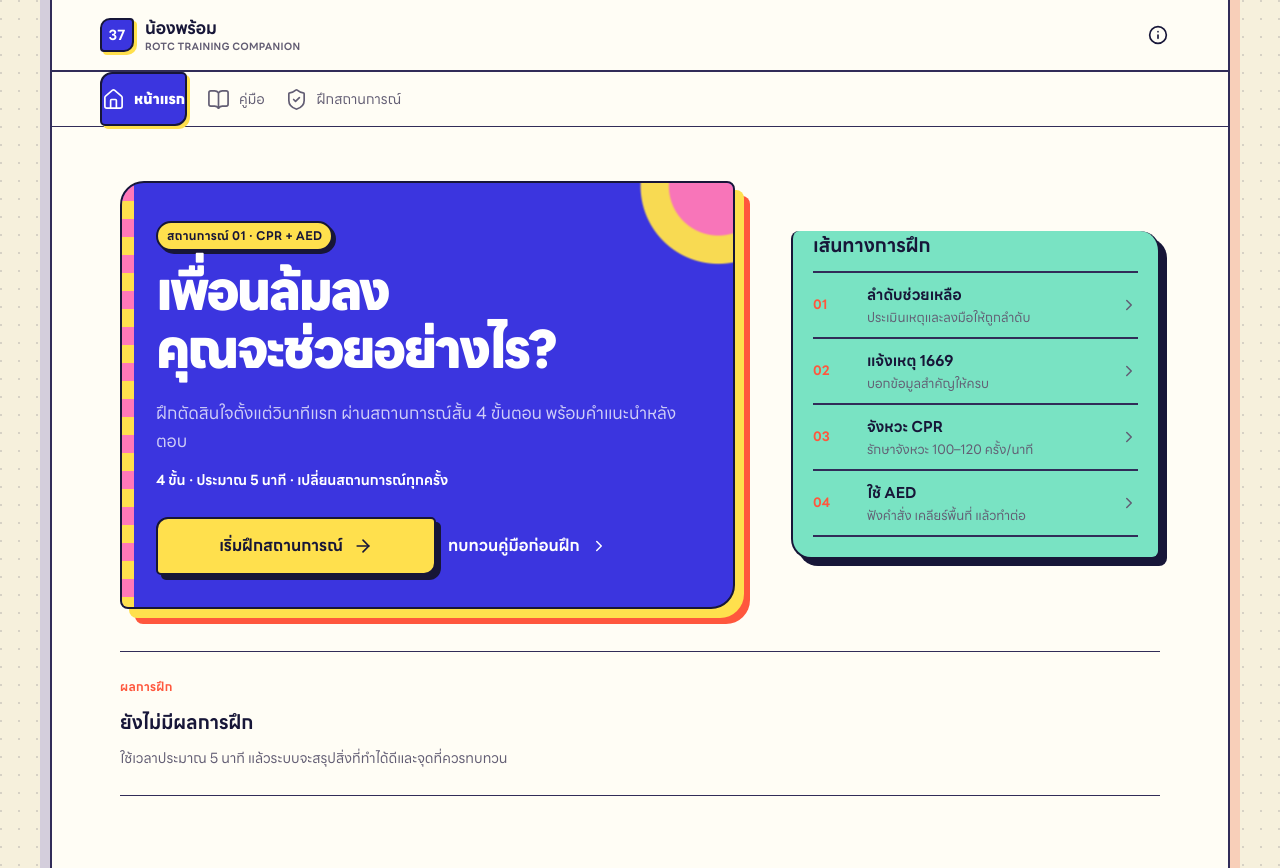
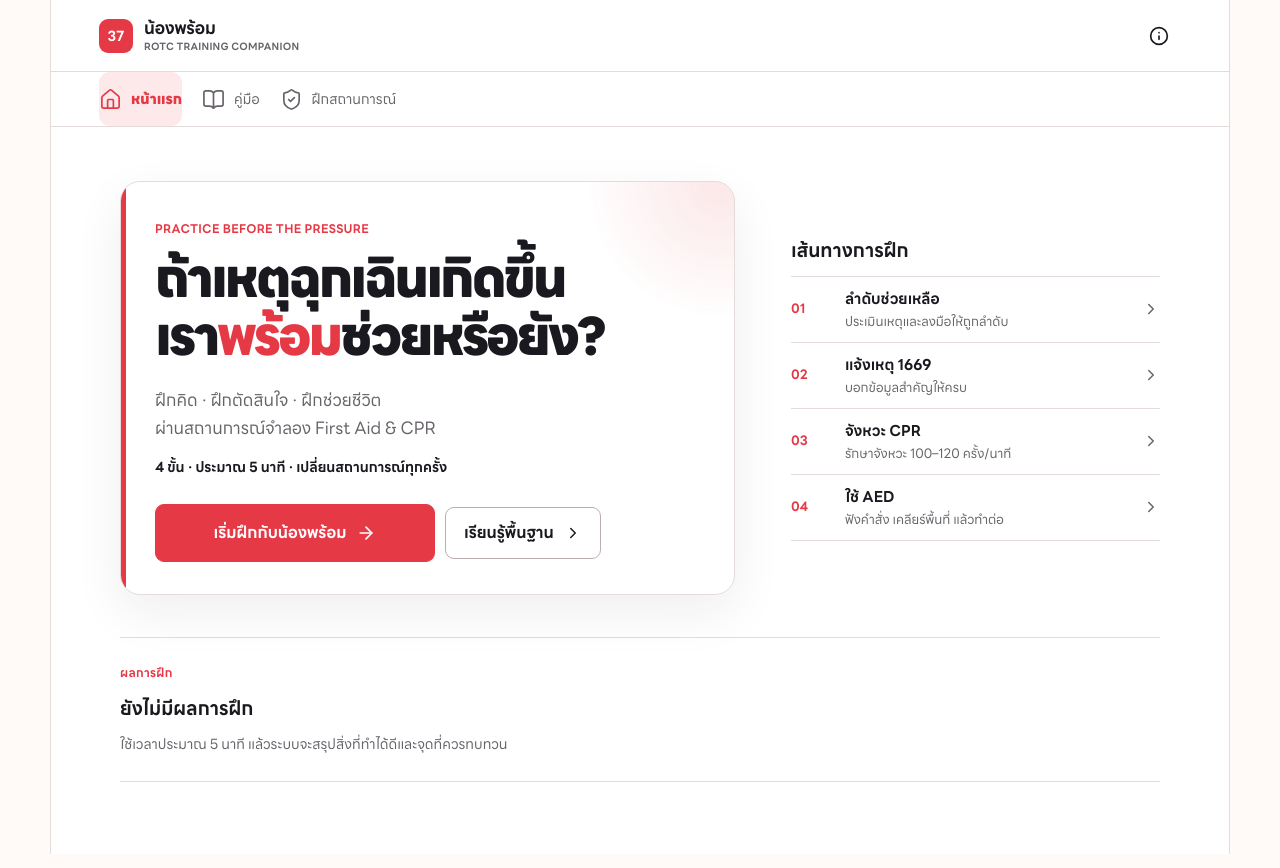
Before and after one commit to BeerBarnaby/rordor, a Next.js app: page / in a window 1280 px wide. Built offline with nearby package versions, Linux system fonts and the light colour scheme.

Commit message:
feat: balance minimal learning with maximal training moments

```diff
--- a/src/app/globals.css
+++ b/src/app/globals.css
@@ -1,27 +1,26 @@
 @import "tailwindcss";
 
 :root {
-  --color-paper: #f6f0dc;
-  --color-surface: #fffdf5;
-  --color-panel: #eee7d1;
-  --color-ink: #171638;
-  --color-ink-muted: #625d73;
-  --color-line: #312c58;
-  --color-line-strong: #171638;
-  --color-pine: #3b35df;
-  --color-pine-dark: #2721aa;
-  --color-signal: #ff573d;
-  --color-signal-pressed: #d83d29;
-  --color-signal-soft: #ffe0d8;
-  --color-success: #08775f;
-  --color-success-soft: #ccefe3;
-  --color-warning: #694500;
-  --color-warning-soft: #ffe681;
-  --color-danger: #bd2538;
-  --color-danger-soft: #ffd9df;
-  --color-pink: #ff78b8;
-  --color-mint: #79e3c3;
-  --color-acid: #ffe04d;
+  --color-paper: #fff9f7;
+  --color-surface: #ffffff;
+  --color-panel: #f7f4f2;
+  --color-ink: #19191f;
+  --color-ink-muted: #68636a;
+  --color-line: #e3dcda;
+  --color-line-strong: #b9afad;
+  --color-pine: #e63946;
+  --color-pine-dark: #bd2935;
+  --color-signal: #e63946;
+  --color-signal-pressed: #bd2935;
+  --color-signal-soft: #fde8ea;
+  --color-success: #14765f;
+  --color-success-soft: #e4f2ed;
+  --color-warning: #765100;
+  --color-warning-soft: #fff1cc;
+  --color-danger: #ba2533;
+  --color-danger-soft: #fce7e9;
+  --color-navy: #171d2f;
+  --color-blue-soft: #e8eef7;
   --radius-sm: 9px;
   --radius-md: 14px;
   --radius-lg: 20px;
@@ -49,9 +48,7 @@ html { background: var(--color-paper); }
 
 body {
   margin: 0;
-  background-color: var(--color-paper);
-  background-image: radial-gradient(circle at 1px 1px, rgb(23 22 56 / 0.14) 1px, transparent 0);
-  background-size: 18px 18px;
+  background: var(--color-paper);
   color: var(--color-ink);
   font: 400 16px/1.65 var(--font-line-seed), system-ui, sans-serif;
   -webkit-font-smoothing: antialiased;
@@ -71,8 +68,7 @@ button:disabled { cursor: not-allowed; opacity: 0.55; }
   min-height: 100dvh;
   margin: 0 auto;
   background: var(--color-surface);
-  border-inline: 2px solid var(--color-line);
-  box-shadow: 10px 0 0 rgb(255 87 61 / 0.22), -10px 0 0 rgb(59 53 223 / 0.18);
+  border-inline: 1px solid var(--color-line);
 }
 
 .app-header {
@@ -85,13 +81,13 @@ button:disabled { cursor: not-allowed; opacity: 0.55; }
   justify-content: space-between;
   gap: 16px;
   padding: 9px 20px;
-  border-bottom: 2px solid var(--color-line);
-  background: rgb(255 253 245 / 0.94);
+  border-bottom: 1px solid var(--color-line);
+  background: rgb(255 255 255 / 0.94);
   backdrop-filter: blur(16px);
 }
 
 .app-header[data-mode="standard"] {
-  background: var(--color-pine);
+  background: var(--color-navy);
   color: white;
   border-bottom-color: transparent;
 }
@@ -103,11 +99,10 @@ button:disabled { cursor: not-allowed; opacity: 0.55; }
   flex: 0 0 34px;
   display: grid;
   place-items: center;
-  border: 2px solid var(--color-ink);
-  border-radius: 10px 4px 10px 4px;
+  border: 0;
+  border-radius: 9px;
   color: white;
-  background: var(--color-pine);
-  box-shadow: 3px 3px 0 var(--color-acid);
+  background: var(--color-signal);
   font: 700 14px/1 var(--font-line-seed), system-ui, sans-serif;
 }
 .app-header[data-mode="standard"] .brand-stamp { color: var(--color-pine); background: white; border-color: white; }
@@ -151,9 +146,9 @@ button:disabled { cursor: not-allowed; opacity: 0.55; }
   display: grid;
   grid-template-columns: repeat(3, 1fr);
   padding: 7px 12px max(8px, env(safe-area-inset-bottom));
-  border-top: 2px solid var(--color-line);
-  background: rgb(255 253 245 / 0.96);
-  box-shadow: 0 -8px 0 rgb(255 224 77 / 0.32);
+  border-top: 1px solid var(--color-line);
+  background: rgb(255 255 255 / 0.96);
+  box-shadow: 0 -10px 30px rgb(23 23 31 / 0.05);
   backdrop-filter: blur(14px);
 }
 
@@ -180,7 +175,7 @@ button:disabled { cursor: not-allowed; opacity: 0.55; }
   background: var(--color-signal);
   transition: transform 160ms ease;
 }
-.nav-item[aria-current="page"] { color: white; font-weight: 800; border: 2px solid var(--color-ink); border-radius: 12px 5px 12px 5px; background: var(--color-pine); box-shadow: 3px 3px 0 var(--color-acid); }
+.nav-item[aria-current="page"] { color: var(--color-signal); font-weight: 800; border-radius: 11px; background: var(--color-signal-soft); }
 .nav-item[aria-current="page"]::before { display: none; }
 .nav-item svg { width: 23px; height: 23px; stroke-width: 1.75; }
 .nav-item[aria-current="page"] svg { animation: nav-pop 360ms cubic-bezier(0.2, 0.9, 0.3, 1.25); }
@@ -221,16 +216,16 @@ button:disabled { cursor: not-allowed; opacity: 0.55; }
   font-weight: 600;
   transition: background 150ms ease, border-color 150ms ease, transform 90ms ease;
 }
-.primary-button, .secondary-button { width: 100%; padding: 13px 18px; border-radius: 12px 5px 12px 5px; }
-.primary-button { color: white; background: var(--color-signal); border: 2px solid var(--color-ink); box-shadow: 5px 5px 0 var(--color-ink); }
-.primary-button:hover { background: var(--color-pine-dark); border-color: var(--color-pine-dark); }
+.primary-button, .secondary-button { width: 100%; padding: 13px 18px; border-radius: var(--radius-sm); }
+.primary-button { color: white; background: var(--color-signal); border: 1px solid var(--color-signal); box-shadow: none; }
+.primary-button:hover { background: var(--color-signal-pressed); border-color: var(--color-signal-pressed); }
 .primary-button svg, .text-button svg, .module-open svg { transition: transform 180ms ease; }
 .primary-button:hover svg, .text-button:hover svg, .learning-module:hover .module-open svg { transform: translateX(4px); }
-.secondary-button { color: var(--color-ink); border: 2px solid var(--color-line); background: var(--color-acid); box-shadow: 4px 4px 0 var(--color-ink); }
+.secondary-button { color: var(--color-ink); border: 1px solid var(--color-line-strong); background: transparent; box-shadow: none; }
 .secondary-button:hover { border-color: var(--color-ink-muted); background: rgb(21 37 34 / 0.035); }
 .text-button { width: fit-content; padding: 10px 2px; color: var(--color-pine); border-bottom: 1px solid transparent; }
 .text-button:hover { border-bottom-color: currentColor; }
-.primary-button:active, .secondary-button:active, .answer-option:active, .learning-module:active, .nav-item:active { transform: translate(3px, 3px) scale(0.985); box-shadow: 1px 1px 0 var(--color-ink); }
+.primary-button:active, .secondary-button:active, .answer-option:active, .learning-module:active, .nav-item:active { transform: scale(0.98); }
 
 .icon-button {
   min-width: 44px;
@@ -253,19 +248,19 @@ button:disabled { cursor: not-allowed; opacity: 0.55; }
   isolation: isolate;
   overflow: hidden;
   padding: 30px 22px 26px;
-  border: 2px solid var(--color-ink);
-  border-radius: 24px 8px 24px 8px;
-  background: var(--color-pine);
-  color: white;
-  box-shadow: 9px 9px 0 var(--color-acid), 15px 15px 0 var(--color-signal);
+  border: 1px solid var(--color-line);
+  border-radius: var(--radius-lg);
+  background: var(--color-surface);
+  color: var(--color-ink);
+  box-shadow: 0 18px 50px rgb(25 25 31 / 0.07);
 }
 .home-hero::before {
   content: "";
   position: absolute;
   z-index: -1;
   inset: 0 auto 0 0;
-  width: 12px;
-  background: repeating-linear-gradient(180deg, var(--color-pink) 0 18px, var(--color-acid) 18px 36px);
+  width: 5px;
+  background: var(--color-signal);
 }
 .home-hero::after {
   content: "";
@@ -276,7 +271,7 @@ button:disabled { cursor: not-allowed; opacity: 0.55; }
   top: -145px;
   right: -100px;
   border-radius: 50%;
-  background: radial-gradient(circle, var(--color-pink) 0 24%, var(--color-acid) 25% 38%, transparent 39%);
+  background: radial-gradient(circle, rgb(230 57 70 / 0.12), transparent 68%);
   animation: hero-orbit 7s ease-in-out infinite alternate;
 }
 .home-hero > * { animation: rise-in 520ms cubic-bezier(0.2, 0.75, 0.25, 1) both; }
@@ -284,23 +279,22 @@ button:disabled { cursor: not-allowed; opacity: 0.55; }
 .home-hero > :nth-child(3) { animation-delay: 120ms; }
 .home-hero > :nth-child(4) { animation-delay: 180ms; }
 .home-hero > :nth-child(5) { animation-delay: 240ms; }
-.home-hero .protocol-code { width: fit-content; padding: 4px 9px; border: 2px solid var(--color-ink); border-radius: 99px; color: var(--color-ink); background: var(--color-acid); box-shadow: 3px 3px 0 var(--color-ink); }
-.home-hero .lead { margin-top: 20px; color: rgb(255 255 255 / 0.76); }
-.mission-meta { margin-top: 14px; color: #fff; font-size: 14px; line-height: 22px; font-weight: 700; }
+.home-hero .protocol-code { color: var(--color-signal); }
+.home-hero .lead { margin-top: 20px; color: var(--color-ink-muted); }
+.hero-accent-word { color: var(--color-signal); }
+.mission-meta { margin-top: 14px; color: var(--color-ink); font-size: 14px; line-height: 22px; font-weight: 700; }
 .home-hero .hero-actions { margin-top: 26px; }
-.home-hero .primary-button { min-height: 58px; color: var(--color-ink); background: var(--color-acid); border-color: var(--color-ink); }
-.home-hero .primary-button:hover { color: white; background: var(--color-signal); border-color: var(--color-ink); }
-.home-hero .text-button { color: white; }
-.home-hero .caption { color: rgb(255 255 255 / 0.68); }
-.training-plan { padding: 20px; border: 2px solid var(--color-ink); border-radius: 8px 20px 8px 20px; background: var(--color-mint); box-shadow: 7px 7px 0 var(--color-ink); }
-.training-rail { padding: 0; margin: 4px 0 0; list-style: none; border-bottom: 2px solid var(--color-line); }
+.home-hero .primary-button { min-height: 58px; }
+.home-hero .caption { color: var(--color-ink-muted); }
+.training-plan { padding-top: 4px; }
+.training-rail { padding: 0; margin: 4px 0 0; list-style: none; border-bottom: 1px solid var(--color-line); }
 .training-rail li {
   display: grid;
   grid-template-columns: 42px minmax(0, 1fr) auto;
   align-items: center;
   gap: 12px;
   min-height: 66px;
-  border-top: 2px solid var(--color-line);
+  border-top: 1px solid var(--color-line);
   animation: rise-in 420ms ease both;
 }
 .training-rail li:nth-child(2) { animation-delay: 70ms; }
@@ -338,10 +332,10 @@ button:disabled { cursor: not-allowed; opacity: 0.55; }
 
 .notice {
   padding: 14px 16px;
-  border: 2px solid var(--color-ink);
-  border-left-width: 8px;
+  border: 0;
+  border-left: 3px solid #c48a19;
   background: var(--color-warning-soft);
-  box-shadow: 4px 4px 0 var(--color-ink);
+  box-shadow: none;
   color: #684700;
   font-size: 14px;
   line-height: 22px;
@@ -357,22 +351,22 @@ button:disabled { cursor: not-allowed; opacity: 0.55; }
   align-items: flex-start;
   gap: 8px;
   padding: 16px;
-  border: 2px solid var(--color-ink);
-  border-radius: 18px 6px 18px 6px;
+  border: 1px solid var(--module-border, var(--color-line));
+  border-radius: var(--radius-md);
   text-align: left;
   background: var(--module-bg, var(--color-panel));
-  box-shadow: 6px 6px 0 var(--color-ink);
+  box-shadow: 0 8px 22px rgb(25 25 31 / 0.045);
   transition: transform 180ms ease, box-shadow 180ms ease, border-color 180ms ease;
   animation: card-enter 460ms cubic-bezier(0.2, 0.75, 0.25, 1) both;
 }
 .learning-module:nth-child(2) { animation-delay: 70ms; }
 .learning-module:nth-child(3) { animation-delay: 140ms; }
 .learning-module:nth-child(4) { animation-delay: 210ms; }
-.learning-module[data-module="assessment"] { --module-bg: #79e3c3; --module-color: #164b40; }
-.learning-module[data-module="call1669"] { --module-bg: #ffe04d; --module-color: #684400; }
-.learning-module[data-module="cpr"] { --module-bg: #91c8ff; --module-color: #153f74; }
-.learning-module[data-module="aed"] { --module-bg: #ff9b8d; --module-color: #7e1e25; }
-.learning-module:hover { border-color: var(--color-ink); transform: translate(-2px, -4px) rotate(-0.4deg); box-shadow: 9px 11px 0 var(--color-ink); }
+.learning-module[data-module="assessment"] { --module-bg: #f1f7f4; --module-border: #cfe2da; --module-color: #17614f; }
+.learning-module[data-module="call1669"] { --module-bg: #fff8e8; --module-border: #ead8ad; --module-color: #805600; }
+.learning-module[data-module="cpr"] { --module-bg: #f0f4f9; --module-border: #d3dce8; --module-color: #294e78; }
+.learning-module[data-module="aed"] { --module-bg: var(--color-signal-soft); --module-border: #efc4c8; --module-color: #a72a35; }
+.learning-module:hover { border-color: var(--module-color); transform: translateY(-4px); box-shadow: 0 14px 28px rgb(25 25 31 / 0.09); }
 .learning-module:active { transform: scale(0.965); box-shadow: 0 5px 12px rgb(23 23 22 / 0.08); }
 .learning-module .module-number { color: var(--module-color); font: 800 13px/18px var(--font-line-seed), system-ui, sans-serif; font-variant-numeric: tabular-nums; }
 .learning-module .module-icon { width: 29px; height: 29px; color: var(--module-color); stroke-width: 1.8; }
@@ -425,10 +419,10 @@ button:disabled { cursor: not-allowed; opacity: 0.55; }
   position: relative;
   overflow: hidden;
   aspect-ratio: 16 / 9;
-  border: 2px solid var(--color-ink);
-  border-radius: 16px 5px 16px 5px;
+  border: 0;
+  border-radius: var(--radius-sm);
   background: #ddd9cf;
-  box-shadow: 5px 5px 0 var(--color-pink);
+  box-shadow: none;
 }
 .video-thumbnail img { width: 100%; height: 100%; object-fit: cover; filter: saturate(0.82) contrast(1.04); }
 .video-resource .video-thumbnail { transition: transform 200ms ease, box-shadow 200ms ease; }
@@ -543,6 +537,18 @@ button:disabled { cursor: not-allowed; opacity: 0.55; }
   border-top: 1px solid var(--color-line);
   border-bottom: 1px solid var(--color-line);
 }
+.call-training .conversation-prompt {
+  padding: 22px 20px;
+  border: 0;
+  border-radius: var(--radius-md);
+  background: var(--color-navy);
+  color: white;
+  box-shadow: 0 16px 38px rgb(23 29 47 / 0.14);
+}
+.call-training .conversation-prompt::before { display: none; }
+.call-training .operator-label { color: #8de0c5; }
+.call-training .operator-label::before { background: #5fe0b5; box-shadow: 0 0 0 5px rgb(95 224 181 / 0.12); animation: current-step 1.8s ease-in-out infinite; }
+.call-training .conversation-prompt blockquote { font-size: 23px; line-height: 34px; font-weight: 650; }
 .conversation-prompt::before {
   content: "";
   position: absolute;
@@ -606,20 +612,20 @@ button:disabled { cursor: not-allowed; opacity: 0.55; }
   max-width: none;
   margin: -4px -20px 0;
   padding: 30px 20px 26px;
-  color: var(--color-ink);
-  background: var(--color-panel);
+  color: white;
+  background: var(--color-navy);
   text-align: center;
 }
-.cpr-surface .caption { color: var(--color-ink-muted); }
+.cpr-surface .caption { color: rgb(255 255 255 / 0.62); }
 .cpr-bpm {
   margin: 6px 0;
   font: 700 clamp(64px, 21vw, 88px)/1 var(--font-line-seed), system-ui, sans-serif;
   letter-spacing: -0.06em;
   font-variant-numeric: tabular-nums;
 }
-.cpr-count { color: var(--color-ink-muted); font: 700 16px/24px var(--font-line-seed), system-ui, sans-serif; }
-.cpr-progress { height: 7px; margin-top: 12px; overflow: hidden; border-radius: 99px; background: var(--color-line); }
-.cpr-progress > span { display: block; height: 100%; border-radius: inherit; background: var(--color-success); transition: width 180ms ease; }
+.cpr-count { color: rgb(255 255 255 / 0.72); font: 700 16px/24px var(--font-line-seed), system-ui, sans-serif; }
+.cpr-progress { height: 7px; margin-top: 12px; overflow: hidden; border-radius: 99px; background: rgb(255 255 255 / 0.13); }
+.cpr-progress > span { display: block; height: 100%; border-radius: inherit; background: var(--color-signal); transition: width 180ms ease; }
 .cpr-tap {
   width: 100%;
   min-height: 190px;
@@ -629,11 +635,11 @@ button:disabled { cursor: not-allowed; opacity: 0.55; }
   justify-content: center;
   gap: 12px;
   margin: 24px 0 18px;
-  border: 1px solid #a8cec0;
-  border-radius: 24px;
-  background: #e6f2ed;
-  color: var(--color-pine);
-  box-shadow: inset 0 -5px 0 rgb(22 63 56 / 0.08);
+  border: 1px solid #ff7380;
+  border-radius: 999px;
+  background: var(--color-signal);
+  color: white;
+  box-shadow: 0 0 0 14px rgb(230 57 70 / 0.08), 0 20px 45px rgb(230 57 70 / 0.22);
   font-size: 19px;
   font-weight: 600;
   user-select: none;
@@ -642,11 +648,14 @@ button:disabled { cursor: not-allowed; opacity: 0.55; }
 }
 .cpr-tap:active {
   transform: translateY(2px) scale(0.96);
-  background: #d2e8df;
-  box-shadow: inset 0 -2px 0 rgb(22 63 56 / 0.08);
+  background: var(--color-signal-pressed);
+  box-shadow: 0 0 0 6px rgb(230 57 70 / 0.12);
 }
 .cpr-tap-mark { width: 38px; height: 38px; }
+.cpr-tap strong { font-size: 30px; line-height: 1; letter-spacing: 0.06em; }
+.cpr-tap span { font-size: 13px; font-weight: 500; opacity: 0.78; }
 .cpr-feedback { min-height: 26px; font-weight: 600; }
+.cpr-surface .cpr-feedback { color: white; }
 
 .aed-console { padding: 22px 20px; border-radius: var(--radius-md); background: var(--color-pine); color: white; }
 .aed-console .caption { color: rgb(255 255 255 / 0.68); }
@@ -707,10 +716,10 @@ button:disabled { cursor: not-allowed; opacity: 0.55; }
   margin: auto;
   padding: 0;
   overflow: auto;
-  border: 2px solid var(--color-line);
-  border-radius: 20px 7px 20px 7px;
+  border: 1px solid var(--color-line);
+  border-radius: var(--radius-md);
   background: var(--color-surface);
-  box-shadow: 10px 10px 0 var(--color-acid);
+  box-shadow: 0 24px 70px rgb(23 29 47 / 0.18);
   color: var(--color-ink);
 }
 .app-dialog::backdrop { background: rgb(16 31 28 / 0.62); }
--- a/src/components/HomeDashboard.tsx
+++ b/src/components/HomeDashboard.tsx
@@ -62,15 +62,15 @@ export function HomeDashboard({
     <div className="home-screen">
       <div className="home-top-grid">
         <section className="home-hero">
-          <p className="protocol-code">สถานการณ์ 01 · CPR + AED</p>
+          <p className="protocol-code">Practice before the pressure</p>
           <h1 className="display-title">
-            เพื่อนล้มลง
+            ถ้าเหตุฉุกเฉินเกิดขึ้น
             <br />
-            คุณจะช่วยอย่างไร?
+            เรา<span className="hero-accent-word">พร้อม</span>ช่วยหรือยัง?
           </h1>
           <p className="lead">
-            ฝึกตัดสินใจตั้งแต่วินาทีแรก ผ่านสถานการณ์สั้น 4 ขั้นตอน
-            พร้อมคำแนะนำหลังตอบ
+            ฝึกคิด · ฝึกตัดสินใจ · ฝึกช่วยชีวิต
+            <br />ผ่านสถานการณ์จำลอง First Aid &amp; CPR
           </p>
           <p className="mission-meta">4 ขั้น · ประมาณ 5 นาที · เปลี่ยนสถานการณ์ทุกครั้ง</p>
           <div className="hero-actions">
@@ -79,11 +79,11 @@ export function HomeDashboard({
                 ? `ทำต่อ: ${currentLabel}`
                 : progress.missionAttemptsCount
                   ? "ลองสถานการณ์ใหม่"
-                  : "เริ่มฝึกสถานการณ์"}
+                  : "เริ่มฝึกกับน้องพร้อม"}
               <ArrowRight size={20} aria-hidden="true" />
             </button>
-            <button className="text-button" onClick={onLearn}>
-              ทบทวนคู่มือก่อนฝึก
+            <button className="secondary-button" onClick={onLearn}>
+              เรียนรู้พื้นฐาน
               <ChevronRight size={18} aria-hidden="true" />
             </button>
           </div>
--- a/src/features/cpr/CPRGame.tsx
+++ b/src/features/cpr/CPRGame.tsx
@@ -112,7 +112,7 @@ export const CPRGame: React.FC<CPRGameProps> = ({
   };
 
   return (
-    <div className="page-stack training-screen">
+    <div className="page-stack training-screen cpr-training" data-mode={mode}>
       <header>
         <p className="protocol-code">ขั้น 03 · จังหวะกดหน้าอก</p>
         <h1 className="page-title">CPR</h1>
@@ -185,6 +185,7 @@ export const CPRGame: React.FC<CPRGameProps> = ({
             aria-label="แตะเพื่อฝึกจังหวะกดหน้าอก"
           >
             <HeartPulse className="cpr-tap-mark" aria-hidden="true" />
+            <strong>PUSH</strong>
             <span>แตะหนึ่งครั้งต่อการกดหน้าอกหนึ่งครั้ง</span>
           </button>
           <p className="cpr-feedback" role="status" aria-live="polite">
--- a/src/features/emergency-call/EmergencyCallSimulation.tsx
+++ b/src/features/emergency-call/EmergencyCallSimulation.tsx
@@ -67,7 +67,7 @@ export function EmergencyCallSimulation({
     );
   }
   return (
-    <div className="page-stack training-screen">
+    <div className="page-stack training-screen call-training">
       <header>
         <p className="protocol-code">ขั้น 02 · การสื่อสาร</p>
         <h1 className="page-title">แจ้งเหตุ 1669</h1>
--- a/src/features/mission/SequenceGame.tsx
+++ b/src/features/mission/SequenceGame.tsx
@@ -129,7 +129,7 @@ export const SequenceGame: React.FC<SequenceGameProps> = ({
   };
 
   return (
-    <div className="page-stack training-screen">
+    <div className="page-stack training-screen sequence-training">
       <header>
         <p className="protocol-code">ขั้น 01 · การตัดสินใจ</p>
         <h1 className="page-title">ลำดับการช่วยเหลือ</h1>
```
